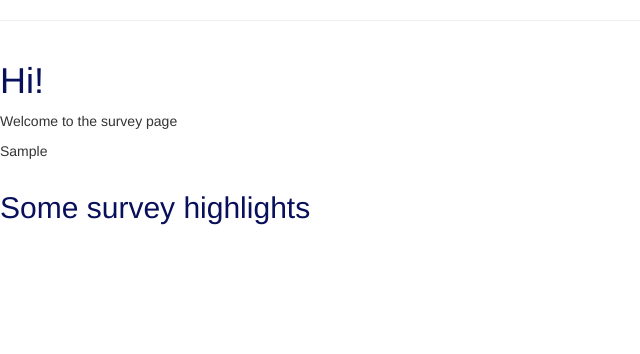
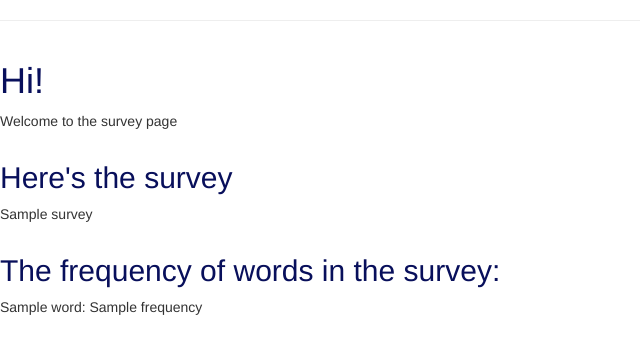
Before and after one commit to chrishaining/Python-Decision-Making-Tools, a Flask app: template employment_success_web_app/app/templates/surveys.html in a window 1280 px wide. Shown: the part 68-422 px from the top of the page, without its empty margins (0-640 px from the left). Run offline with Flask 2, Linux system fonts and the light colour scheme; the template is opened without the code that fills it: most values are stand-ins (such as "Sample title", 1, 10 or a date in 2020); some libraries are stand-ins or nearby versions.

Commit message:
adds word counter to surveys

```diff
--- a/employment_success_web_app/app/routes.py
+++ b/employment_success_web_app/app/routes.py
@@ -57,5 +57,6 @@ def show_statistics():
 def show_surveys():
     # text2 = "I am a little fish. I love to eat maggots. And other fish. Mmm - maggots. Also, flies and algae."
     surveyReader = SurveyReader()
-    cloud1 = surveyReader.create_word_cloud()
-    return render_template('surveys.html', title='Surveys', cloud1=cloud1)
+    survey = "I am a little fish. I love to eat maggots. And other fish. Mmm - maggots. Also, flies and algae."
+    word_count = surveyReader.word_count(survey)
+    return render_template('surveys.html', title='Surveys', survey=survey, word_count=word_count)
--- a/employment_success_web_app/app/templates/surveys.html
+++ b/employment_success_web_app/app/templates/surveys.html
@@ -6,18 +6,15 @@
     </div>
 
     <div class="row">
-        <p>{{ cloud1 }}</p>
+        <h2>Here's the survey</h2>
+        <p>{{ survey }}</p>
     </div>
 
-
     <div class="row">
-        <h2>Some survey highlights</h2>
-        <ul>
-            <li>"We love the course"</li>
-            <li>"It's hard, but it's harder to ignore it."</li>
-            <li>"I found a job I love!"</li>
-            <li>"The job hunt was tougher than I expected."</li>
-        </ul>
+        <h2>The frequency of words in the survey:</h2>
+        {% for word, frequency in word_count.items() %}
+        <p>{{ word }}: {{ frequency }}</p>
+        {% endfor %}
     </div>
 
 </div>
```
Also changed, not shown: employment_success_web_app/app/models.py (+27 -3 lines), employment_success_web_app/app/part_of_speech.py (added, +12 -0 lines).
